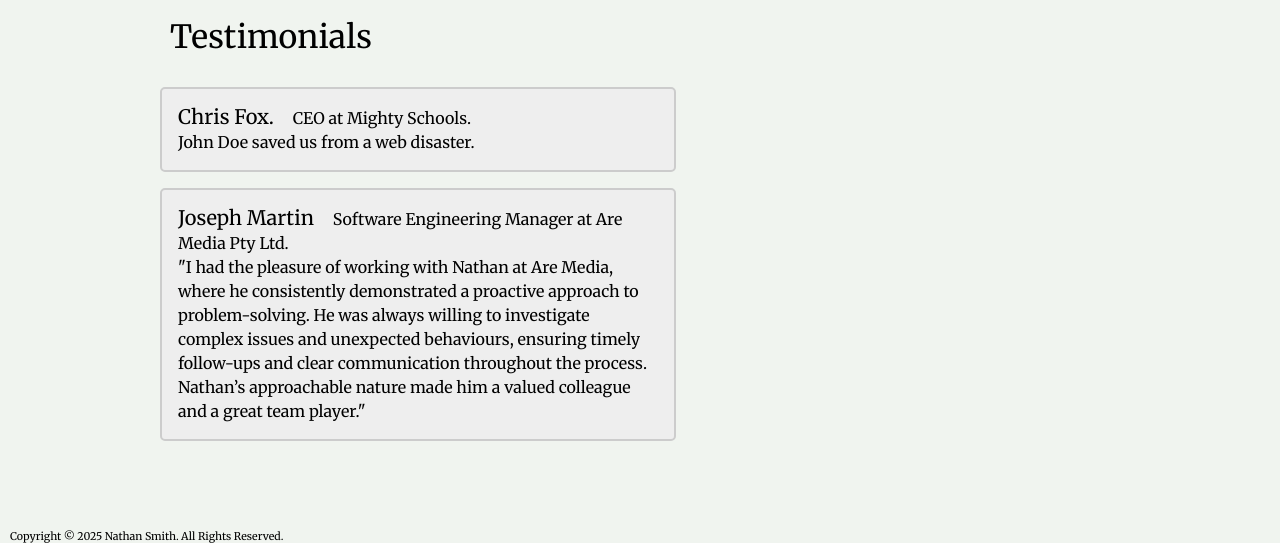
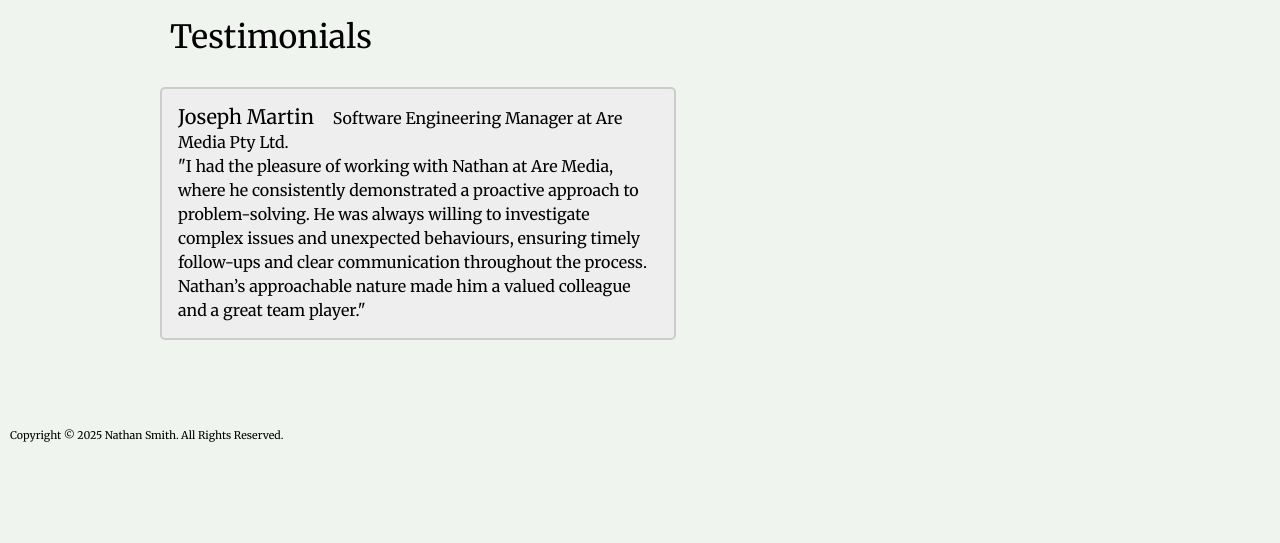
Before and after one commit to smithna84/nathan_smith, a plain HTML site: page index.html in a window 1280 px wide. Shown: the part 3136-3679 px from the top of the page. After the commit the page ends 3578 px from the top, so only its background shows below. Drawn offline with Linux system fonts and the light colour scheme; a web font is replaced by a local one.

Commit message:
removed testimonial dummy data for placement and styling

```diff
--- a/index.html
+++ b/index.html
@@ -130,10 +130,6 @@
     <!-- Testimonials Section -->
         <div class="testimonials">
           <h2>Testimonials</h2>
-          <div class="container">
-            <p><span>Chris Fox.</span> CEO at Mighty Schools.</p>
-            <p>John Doe saved us from a web disaster.</p>
-          </div>
 
           <div class="container">
             <p><span >Joseph Martin</span> Software Engineering Manager at Are Media Pty Ltd.</p>
```
